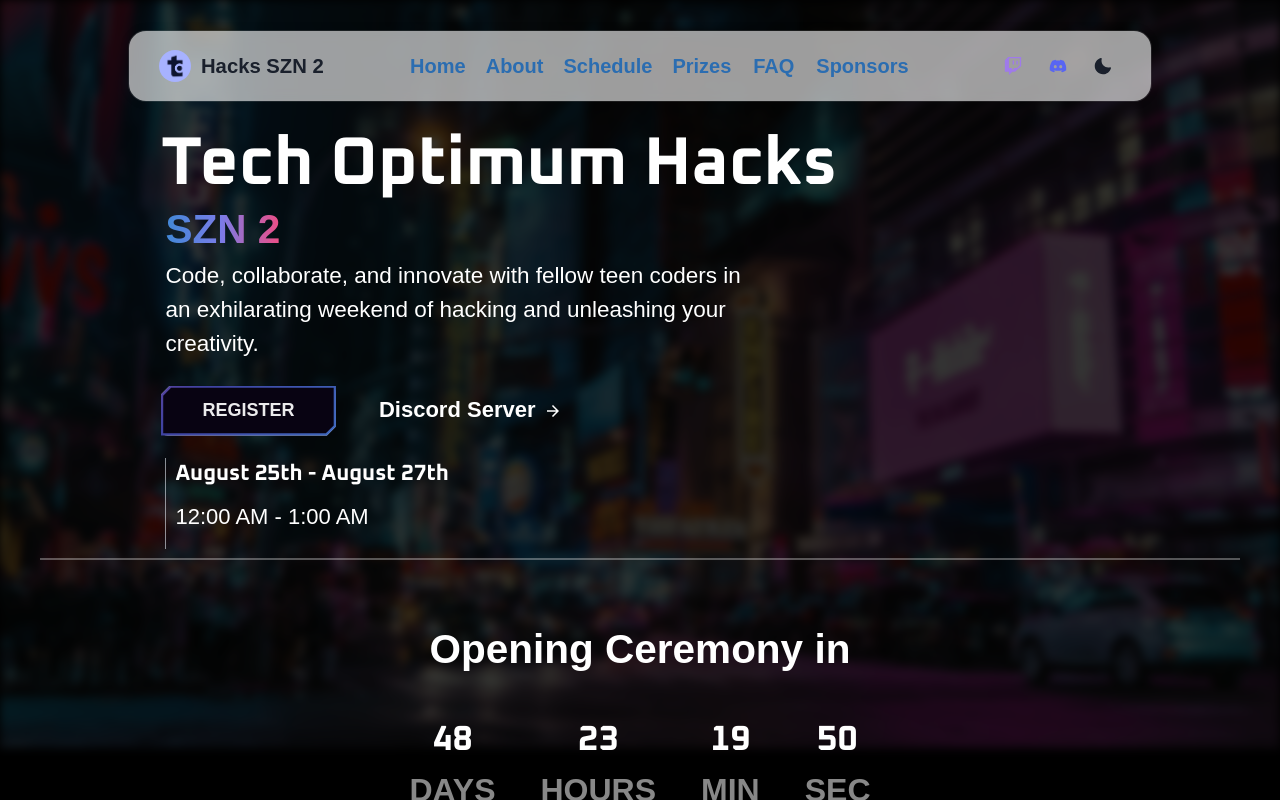
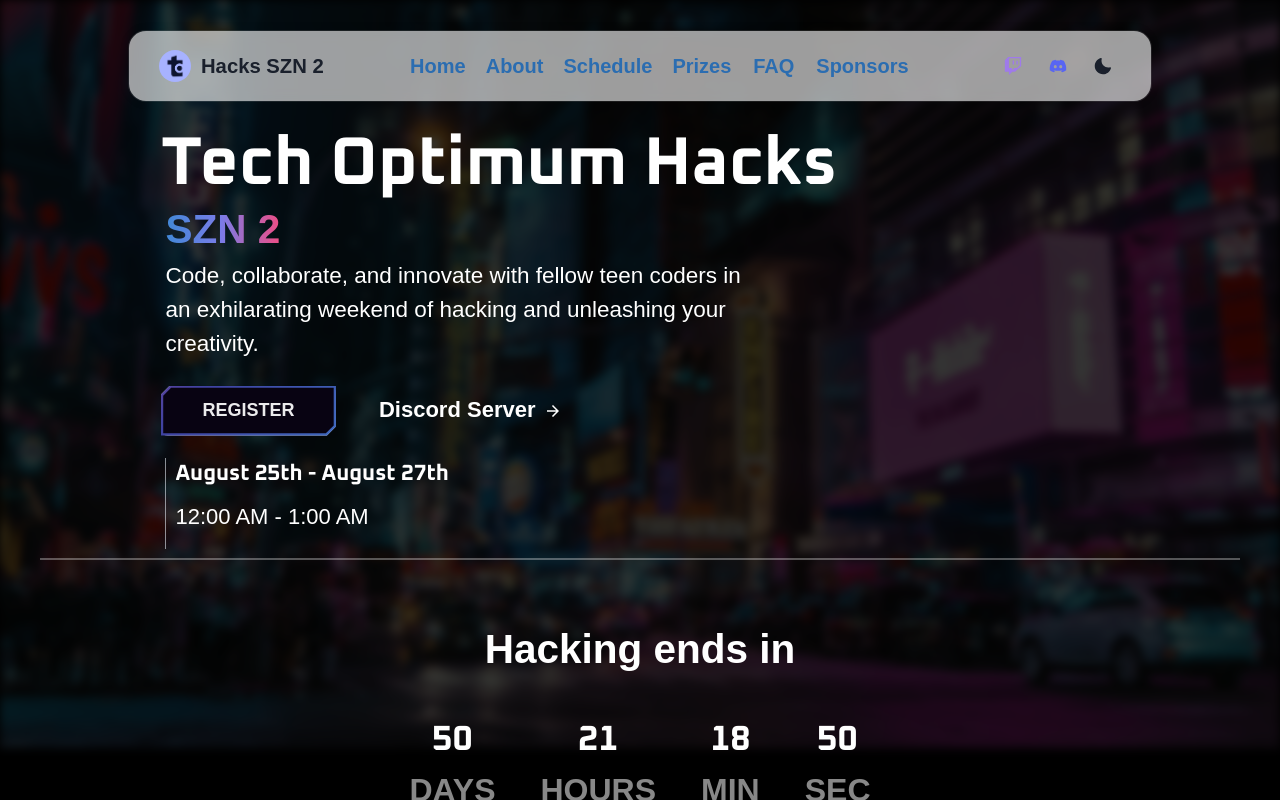
Before and after one commit to TechOptimum/tohackathon, a Next.js app: page / in a window 1280 px wide. Shown: the top 802 px of the page. Built offline with nearby package versions, Linux system fonts and the light colour scheme; a web font is replaced by a local one.

Commit message:
OWEGBjwebgKJNJKNJKJKNEJRK;GNJKERNG

```diff
--- a/components/countdown.jsx
+++ b/components/countdown.jsx
@@ -2,7 +2,7 @@ import React, { useEffect, useState } from "react";
 import { Box, Text, Flex, Center, useColorModeValue } from "@chakra-ui/react";
 
 const Countdown = () => {
-  const countdownDate = new Date("August 25, 2023 16:01:00 PST").getTime();
+  const countdownDate = new Date("August 27, 2023 14:00:00 PST").getTime();
   const [timeLeft, setTimeLeft] = useState({
     days: 0,
     hours: 0,
@@ -59,7 +59,7 @@ const Countdown = () => {
     <Box>
       <Center mt={"50px"}>
         <Text fontSize="4xl" fontWeight="bold" mb={2} color={textColor}>
-          Opening Ceremony in
+          Hacking ends in
         </Text>
       </Center>
       <Flex direction={"row"} gap={{ base: 5, sm: 10 }} py={"25px"}>
```
